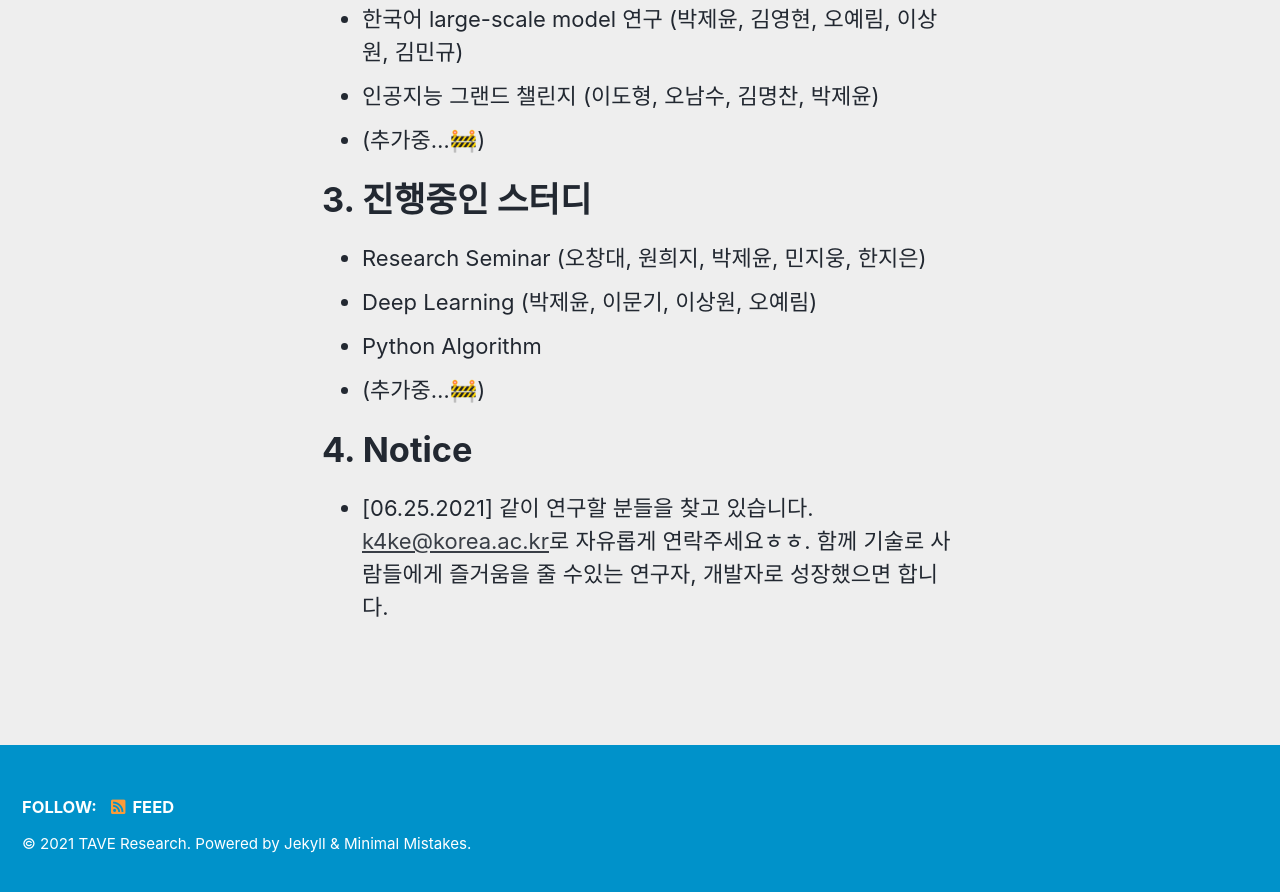
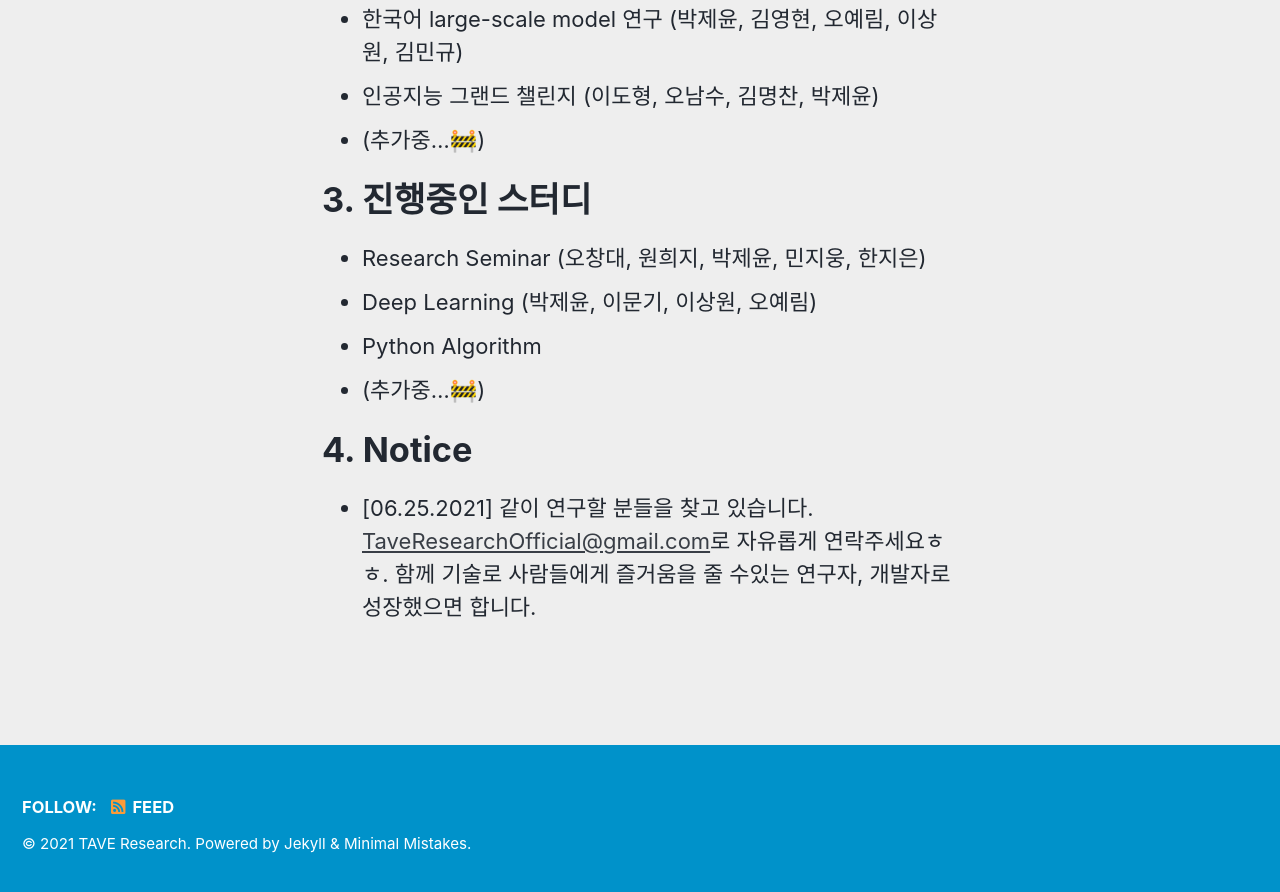
Before and after one commit to TAVEResearch/TAVEResearch.github.io, a Jekyll site: the page built from about.md, in a window 1280 px wide and 900 px high, scrolled down 642 px. Shown: the top 892 px of the window. Built offline with Jekyll 4.4.1, drawn with Linux system fonts in a browser that asks for light colours; cached includes are drawn as plain includes.

Commit message:
Update about.md

```diff
--- a/about.md
+++ b/about.md
@@ -29,4 +29,4 @@ TAVE OB들을 위한 연구그룹입니다. 컴퓨터비전, 자연어처리,
 
 # 4. Notice
 
-- [06.25.2021] 같이 연구할 분들을 찾고 있습니다. [k4ke@korea.ac.kr](k4ke@korea.ac.kr)로 자유롭게 연락주세요ㅎㅎ. 함께 기술로 사람들에게 즐거움을 줄 수있는 연구자, 개발자로 성장했으면 합니다.
+- [06.25.2021] 같이 연구할 분들을 찾고 있습니다. [TaveResearchOfficial@gmail.com](TaveResearchOfficial@gmail.com)로 자유롭게 연락주세요ㅎㅎ. 함께 기술로 사람들에게 즐거움을 줄 수있는 연구자, 개발자로 성장했으면 합니다.
```
